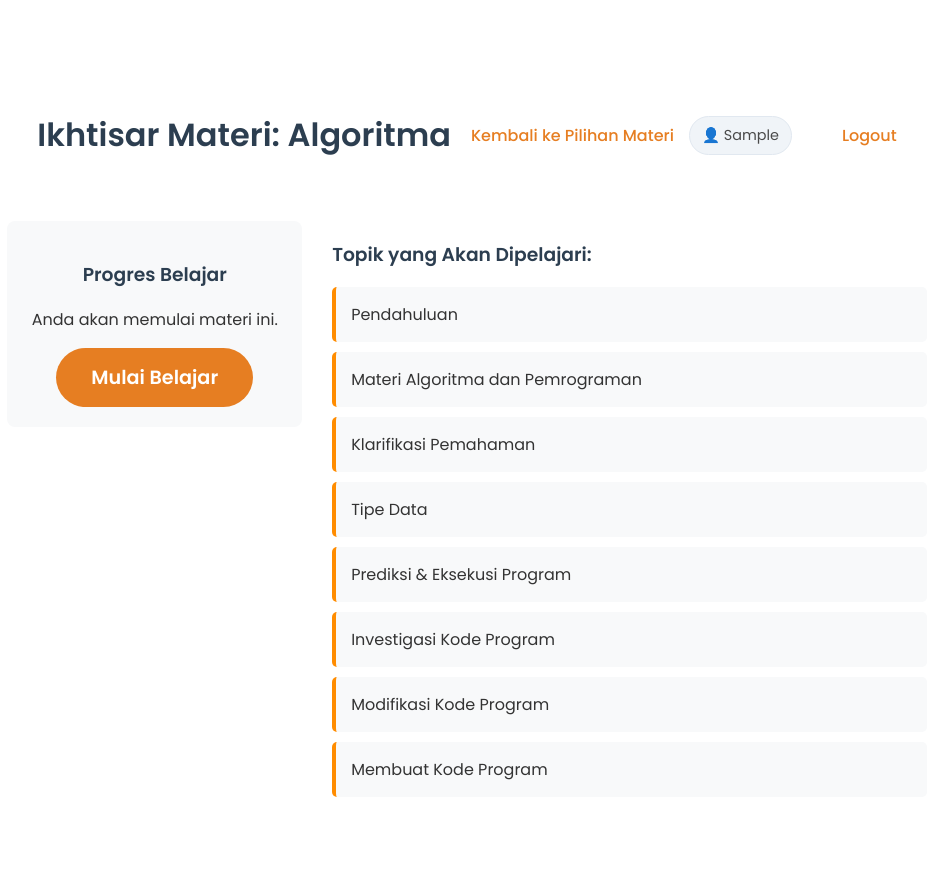
After one commit to azkazkiya/socramindproject, a Flask app: page /overview/algoritma in a window 1280 px wide. The commit adds this page. Shown: the whole page, without its empty margins (173-1101 px from the left). Run offline with Flask 3, Linux system fonts and the light colour scheme; the visitor is signed in with stand-in values (Sample User, id 1); tables that the repository leaves empty hold one stand-in row (values such as "Sample post").

Commit message:
Add halaman overview materi

```diff
--- a/app/learning/routes.py
+++ b/app/learning/routes.py
@@ -789,8 +789,20 @@ def chat():
         print(f"Error calling API: {e}")
         return jsonify({'error': 'Failed to get response from AI'}), 500
 
+@learning.route('/overview/<module_name>')
+def module_overview(module_name):
+    if 'username' not in session:
+        return redirect(url_for('auth.login'))
 
-# app/learning/routes.py
+    # Ambil data kurikulum untuk modul yang dipilih
+    module_data = curriculum.get(module_name)
+    if not module_data:
+        # Jika modul tidak ditemukan, kembali ke halaman materi
+        flash("Materi tidak ditemukan.", "error")
+        return redirect(url_for('main.materi'))
+
+    # Kirim nama modul dan data kurikulumnya ke template baru
+    return render_template('module_overview.html', module_name=module_name, module_data=module_data)
 
 @learning.route('/quiz/<module_name>')
 def quiz(module_name):
--- a/app/static/css/style.css
+++ b/app/static/css/style.css
@@ -300,16 +300,6 @@ h1, h2, h3, h4 {
     z-index: -1;
 }
 
-/* Aturan untuk layar kecil (Responsif) */
-@media (max-width: 768px) {
-    .landing-content {
-        flex-direction: column-reverse; /* Pindahkan maskot ke atas */
-        text-align: center;
-    }
-    .text-content {
-        text-align: center;
-    }
-}
 
 /* --- Gaya untuk Halaman Login & Sign Up --- */
 .auth-page {
@@ -756,6 +746,35 @@ h1, h2, h3, h4 {
 .landing-content .text-content h1 {
     line-height: 1.2; /* Beri jarak antar baris judul */
 }
+
+.overview-layout {
+    display: flex;
+    gap: 30px;
+    margin-top: 30px;
+}
+.overview-progress {
+    flex-basis: 30%;
+    padding: 20px;
+    background-color: #f8f9fa;
+    border-radius: 8px;
+    text-align: center;
+    align-self: flex-start;
+}
+.overview-syllabus {
+    flex-basis: 70%;
+}
+.overview-syllabus ul {
+    list-style-type: none;
+    padding: 0;
+}
+.overview-syllabus li {
+    background-color: #f8f9fa;
+    padding: 15px;
+    border-radius: 5px;
+    margin-bottom: 10px;
+    border-left: 4px solid #ff8c00;
+}
+
 /* Aturan ini berlaku untuk layar dengan lebar maksimal 768px (ukuran tablet & HP) */
 @media (max-width: 768px) {
 
@@ -854,4 +873,7 @@ h1, h2, h3, h4 {
     #chat-form {
         flex-shrink: 0; /* Pastikan form input tidak ikut 'gepeng' */
     }
+    .overview-layout {
+        flex-direction: column;
+    }
 }
--- /dev/null
+++ b/app/templates/module_overview.html
@@ -0,0 +1,42 @@
+<!DOCTYPE html>
+<html lang="en">
+<head>
+    <meta charset="UTF-8">
+    <title>Overview: {{ module_name | capitalize }}</title>
+    <link rel="stylesheet" href="{{ url_for('static', filename='css/style.css') }}">
+    <meta name="viewport" content="width=device-width, initial-scale=1.0">
+</head>
+<body class="main-page">
+    <div class="main-container">
+        <header class="main-header">
+            <h1>Ikhtisar Materi: {{ module_name | capitalize }}</h1>
+            <nav>
+                <a href="{{ url_for('main.materi') }}" class="header-button">Kembali ke Pilihan Materi</a>
+                {% if current_user_name %}
+                    <span class="user-display">
+                        👤 {{ current_user_name | capitalize }}
+                    </span>
+                {% endif %}
+                <a href="{{ url_for('auth.logout') }}" class="header-button logout">Logout</a>
+            </nav>
+        </header>
+
+        <div class="overview-layout">
+            <div class="overview-progress">
+                <h3>Progres Belajar</h3>
+                <p>Anda akan memulai materi ini.</p>
+                <a href="{{ url_for('learning.learning_module', module_name=module_name) }}" class="button-start">Mulai Belajar</a>
+            </div>
+            <div class="overview-syllabus">
+                <h3>Topik yang Akan Dipelajari:</h3>
+                <ul>
+                    {% for step in module_data %}
+                        <li>{{ step.title }}</li>
+                    {% endfor %}
+                </ul>
+            </div>
+        </div>
+
+    </div>
+</body>
+</html>
```
Also changed, not shown: app/templates/materi.html (+4 -3 lines).
